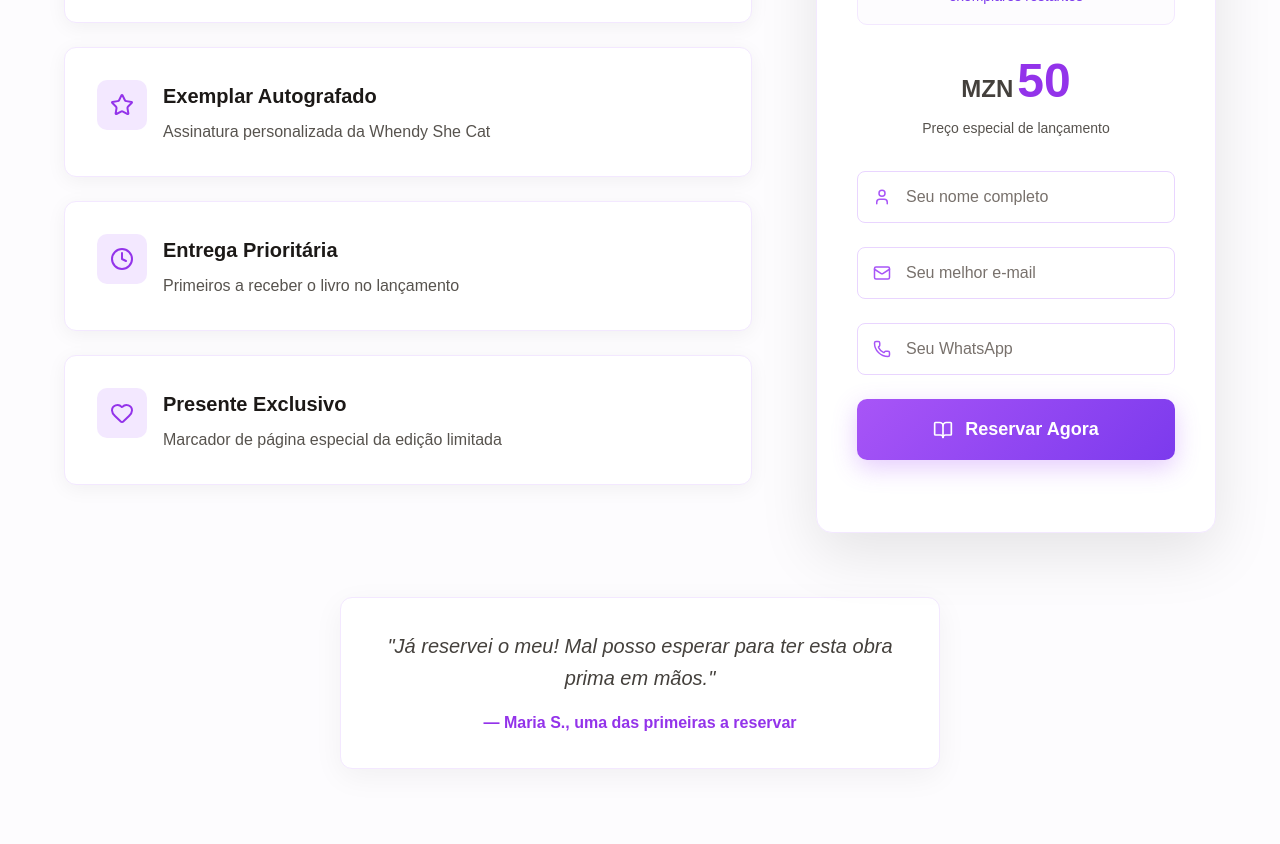
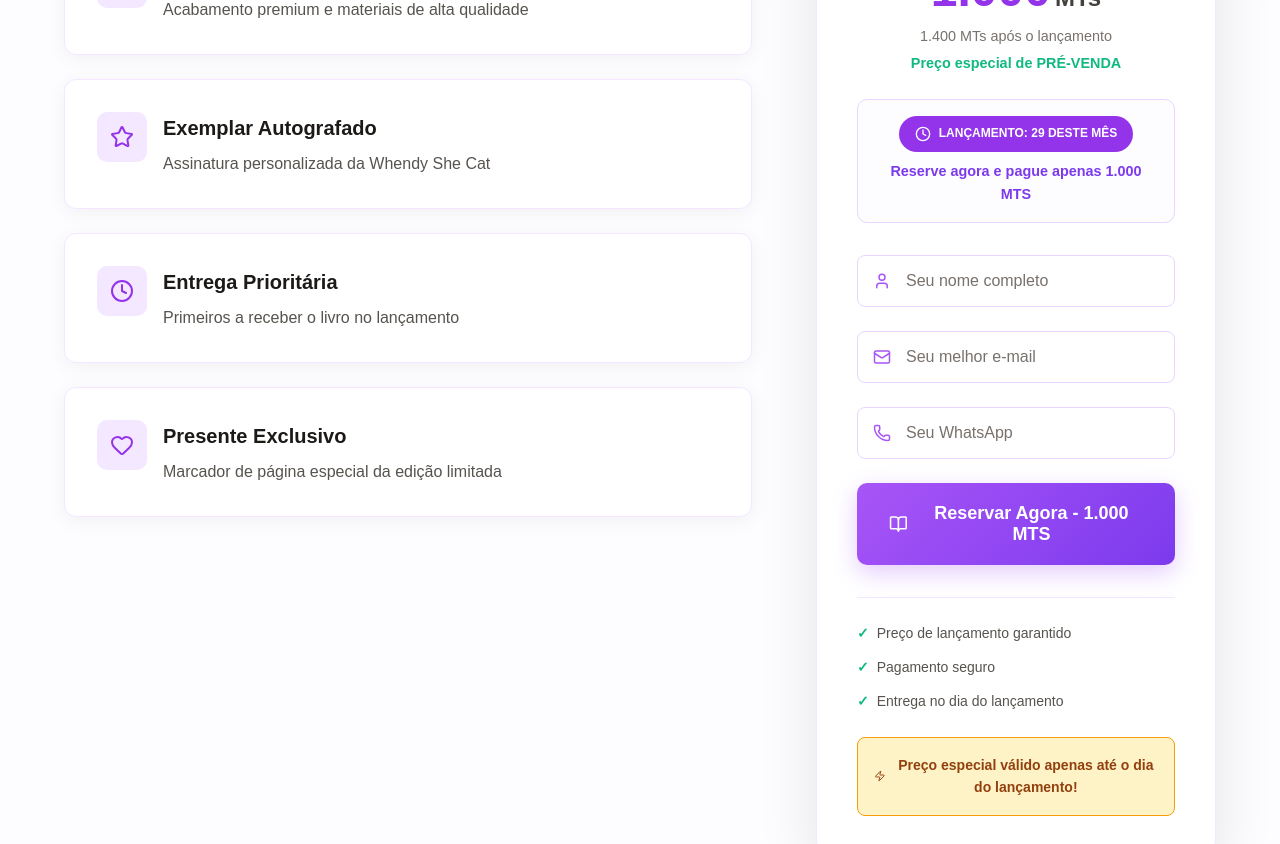
Before and after one commit to quembojr/livraria-wendhy, a Next.js app: page / in a window 1280 px wide. Shown: the part 2360-3204 px from the top of the page. Built offline with nearby package versions, Linux system fonts and the light colour scheme.

Commit message:
feat: nemimag

```diff
--- /dev/null
+++ b/src/app/api/reserva/route.ts
@@ -0,0 +1,24 @@
+import { NextResponse } from "next/server";
+
+export async function POST(req: Request) {
+  const body = await req.json();
+
+  const response = await fetch(
+    "https://api.jotform.com/form/SEU_FORM_ID/submissions?apiKey=SUA_API_KEY",
+    {
+      method: "POST",
+      headers: { "Content-Type": "application/json" },
+      body: JSON.stringify({
+        submission: {
+          "nome": body.nome,
+          "email": body.email,
+          "telefone": body.telefone,
+          "data": body.data,
+        }
+      })
+    }
+  );
+
+  const result = await response.json();
+  return NextResponse.json(result);
+}
--- a/src/components/AboutAuthor/styles.module.css
+++ b/src/components/AboutAuthor/styles.module.css
@@ -99,7 +99,7 @@
 .avatarCircle {
   width: 120px;
   height: 120px;
-  background-image: url('/images/whendy.jpeg');
+  background-image: url('/images/wendhy.jpeg');
   background-size: cover;
   background-position: center;
   background-repeat: no-repeat;
--- a/src/components/Conversion/Conversion.module.css
+++ b/src/components/Conversion/Conversion.module.css
@@ -154,7 +154,7 @@
 
 /* Pricing */
 .pricing {
-  margin-bottom: 2rem;
+  margin-bottom: 1.5rem;
   text-align: center;
 }
 
@@ -179,16 +179,52 @@
   line-height: 1;
 }
 
-.decimal {
-  font-size: 1.5rem;
-  font-weight: 600;
-  color: var(--color-primary-600);
+.priceComparison {
+  display: flex;
+  flex-direction: column;
+  gap: 0.25rem;
 }
 
-.priceNote {
-  font-size: 0.875rem;
-  color: var(--color-neutral-600);
+.originalPrice {
+  color: var(--color-neutral-500);
+  font-size: 0.9rem;
   font-weight: 500;
+}
+
+.discountNote {
+  color: var(--color-success);
+  font-weight: 700;
+  font-size: 0.9rem;
+}
+
+/* Launch Info */
+.launchInfo {
+  margin-bottom: 2rem;
+  padding: 1rem;
+  background: var(--color-primary-50);
+  border: 1px solid var(--color-primary-200);
+  border-radius: 10px;
+  text-align: center;
+}
+
+.launchBadge {
+  display: inline-flex;
+  align-items: center;
+  gap: 0.5rem;
+  background: var(--color-primary-600);
+  color: white;
+  padding: 0.5rem 1rem;
+  border-radius: 50px;
+  font-size: 0.75rem;
+  font-weight: 700;
+  margin-bottom: 0.5rem;
+}
+
+.launchText {
+  font-size: 0.9rem;
+  color: var(--color-primary-700);
+  font-weight: 600;
+  margin: 0;
 }
 
 /* Reservation Form */
@@ -294,12 +330,13 @@
   justify-content: center;
   gap: 0.5rem;
   padding: 1rem;
-  background: var(--color-warning);
-  color: var(--color-neutral-900);
+  background: var(--color-warning-light, #fef3c7);
+  color: var(--color-warning-dark, #92400e);
   border-radius: 8px;
   font-size: 0.875rem;
   font-weight: 600;
   text-align: center;
+  border: 1px solid var(--color-warning, #f59e0b);
 }
 
 /* Testimonial */
@@ -397,4 +434,13 @@
   .formInput {
     padding-left: 2.5rem;
   }
+
+  .priceComparison {
+    align-items: center;
+  }
+
+  .launchBadge {
+    font-size: 0.7rem;
+    padding: 0.4rem 0.8rem;
+  }
 }
--- a/src/components/Conversion/index.tsx
+++ b/src/components/Conversion/index.tsx
@@ -8,15 +8,14 @@ const Conversion: React.FC = () => {
     nome: '',
     email: '',
     telefone: '',
-    data: '' // novo campo
   });
 
-  const scriptURL = "https://script.google.com/macros/s/AKfycbxOliKUcoKQ6TF_6C5Ce0yGQ6lU-pOkTCV_z6wQt3cyBleothe7GXsgAPJl_7CVdEmb/exec";
+  const scriptURL = "https://script.google.com/macros/s/AKfycbzfiJ3qSpHKwEPwhpfGAITT_XuYglTT2KjylGuL9x-b8HeKo_4u6k2drxl52_R5GBql/exec";
 
  const handleSubmit = async (e: React.FormEvent) => {
   e.preventDefault();
 
-  if (!formData.nome.trim() || !formData.email.trim() || !formData.telefone.trim() || !formData.data) {
+  if (!formData.nome.trim() || !formData.email.trim() || !formData.telefone.trim()) {
     alert("Por favor preencha todos os campos, incluindo a data.");
     return;
   }
@@ -26,25 +25,23 @@ const Conversion: React.FC = () => {
     form.append("nome", formData.nome);
     form.append("email", formData.email);
     form.append("telefone", formData.telefone);
-    form.append("data", formData.data);
 
    const response = await fetch(scriptURL, {
       method: "POST",
-      mode: "no-cors", // obrigatório
-      body: form          // <-- agora está correcto
+      mode: "no-cors",
+      body: form
     });
 
     console.log('a resposta', response);
 
     alert("Reserva realizada com sucesso!");
-    setFormData({ nome: '', email: '', telefone: '', data: '' });
+    setFormData({ nome: '', email: '', telefone: '' });
 
   } catch (error) {
     console.error("Erro ao enviar:", error);
     alert("Ocorreu um erro. Tente novamente.");
   }
 };
-
 
   const handleChange = (e: React.ChangeEvent<HTMLInputElement>) => {
     setFormData({
@@ -59,10 +56,10 @@ const Conversion: React.FC = () => {
         <div className={styles.header}>
           <div className={styles.badge}>
             <Zap size={16} />
-            <span>Reserva Exclusiva</span>
+            <span>Pré-venda Exclusiva</span>
           </div>
           <h2 className={styles.title}>Reserve Seu Exemplar</h2>
-          <p className={styles.subtitle}>Garanta sua edição limitada antes que esgote</p>
+          <p className={styles.subtitle}>Garanta o preço especial de lançamento antes do dia 29</p>
         </div>
 
         <div className={styles.content}>
@@ -102,20 +99,31 @@ const Conversion: React.FC = () => {
 
           <div className={styles.formSection}>
             <div className={styles.formCard}>
-
-              <div className={styles.counter}>
+              {/* <div className={styles.counter}>
                 <div className={styles.counterItem}>
                   <span className={styles.counterNumber}>43</span>
                   <span className={styles.counterLabel}>exemplares restantes</span>
                 </div>
-              </div>
+              </div> */}
 
               <div className={styles.pricing}>
                 <div className={styles.price}>
-                  <span className={styles.currency}>MZN</span>
-                  <span className={styles.amount}>50</span>
+
+                  <span className={styles.amount}>1.000</span>
+                  <span className={styles.currency}>MTs</span>
                 </div>
-                <div className={styles.priceNote}>Preço especial de lançamento</div>
+                <div className={styles.priceComparison}>
+                  <span className={styles.originalPrice}>1.400 MTs após o lançamento</span>
+                  <span className={styles.discountNote}>Preço especial de PRÉ-VENDA</span>
+                </div>
+              </div>
+
+              <div className={styles.launchInfo}>
+                <div className={styles.launchBadge}>
+                  <Clock size={16} />
+                  <span>LANÇAMENTO: 29 DESTE MÊS</span>
+                </div>
+                <p className={styles.launchText}>Reserve agora e pague apenas 1.000 MTS</p>
               </div>
 
               <form onSubmit={handleSubmit} className={styles.reservationForm}>
@@ -165,15 +173,35 @@ const Conversion: React.FC = () => {
                 </div>
                 <button type="submit" className={styles.submitButton}>
                   <BookOpen size={20} />
-                  <span>Reservar Agora</span>
+                  <span>Reservar Agora - 1.000 MTS</span>
                 </button>
               </form>
+
+              <div className={styles.guarantees}>
+                <div className={styles.guarantee}>
+                  <span>✓</span>
+                  <span>Preço de lançamento garantido</span>
+                </div>
+                <div className={styles.guarantee}>
+                  <span>✓</span>
+                  <span>Pagamento seguro</span>
+                </div>
+                <div className={styles.guarantee}>
+                  <span>✓</span>
+                  <span>Entrega no dia do lançamento</span>
+                </div>
+              </div>
+
+              <div className={styles.urgency}>
+                <Zap size={16} />
+                <span>Preço especial válido apenas até o dia do lançamento!</span>
+              </div>
             </div>
           </div>
         </div>
 
         <div className={styles.testimonial}>
-          <div className={styles.quote}>"Já reservei o meu! Mal posso esperar para ter esta obra prima em mãos."</div>
+          <div className={styles.quote}>"Reservei o meu com o preço de lançamento! Economizei 400 MTS e vou receber no dia 29."</div>
           <div className={styles.author}>— Maria S., uma das primeiras a reservar</div>
         </div>
       </div>
```
